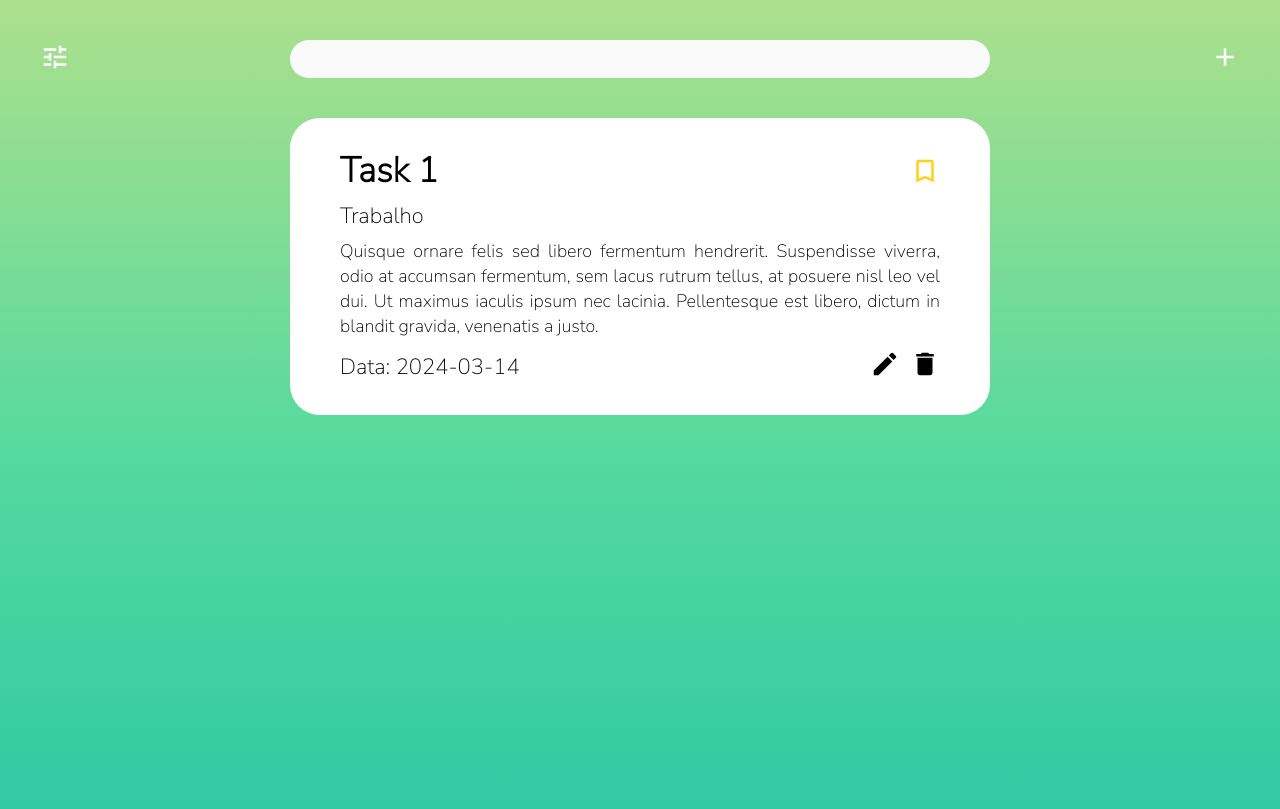
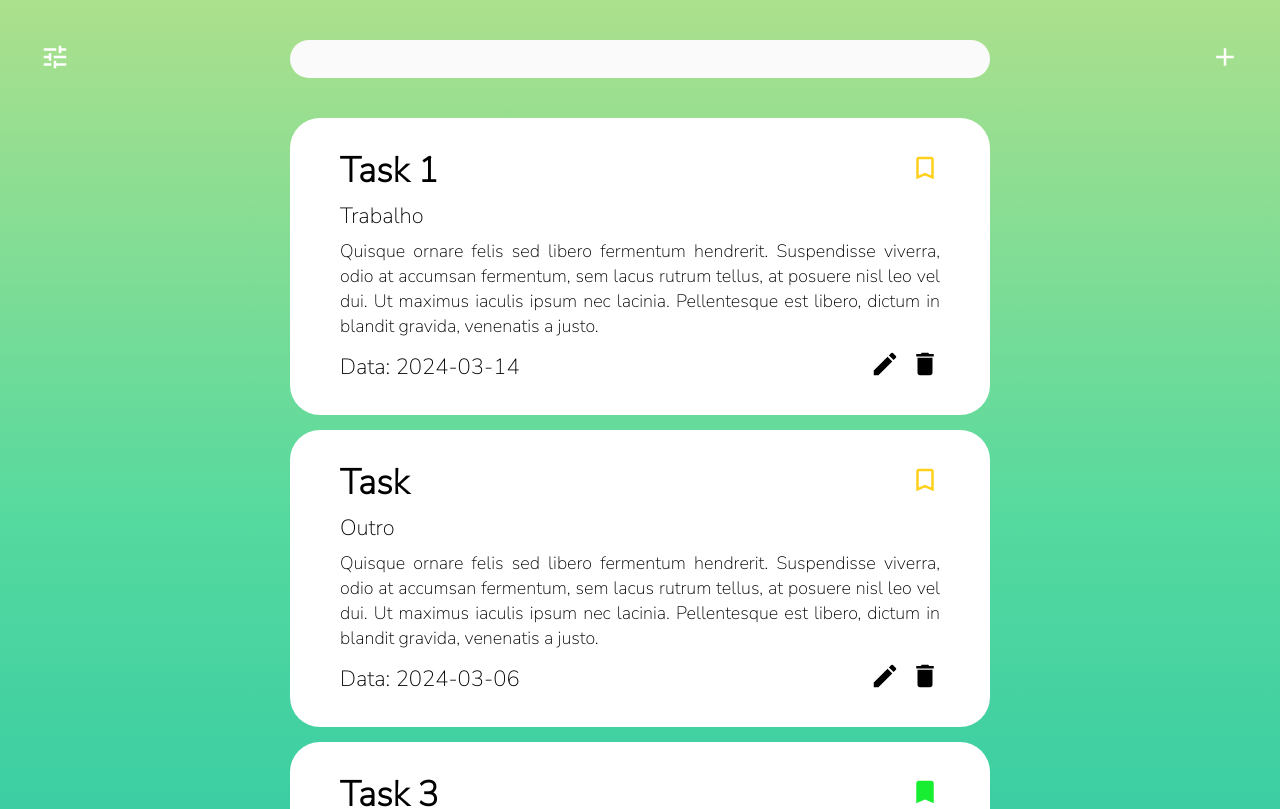
Before and after one commit to patricia-diasr/todo, a React (Create React App) app: page / in a window 1280 px wide. Shown: the top 809 px of the page. Built offline with nearby package versions, Linux system fonts and the light colour scheme; data requests are answered from the project's data file; the HTML template or start-up script is replaced by a standard one.

Commit message:
Valores padrão, função de filtragem padrão e status de completed

```diff
--- a/db.json
+++ b/db.json
@@ -12,7 +12,38 @@
         "name": "Média"
       },
       "description": "Quisque ornare felis sed libero fermentum hendrerit. Suspendisse viverra, odio at accumsan fermentum, sem lacus rutrum tellus, at posuere nisl leo vel dui. Ut maximus iaculis ipsum nec lacinia. Pellentesque est libero, dictum in blandit gravida, venenatis a justo.",
-      "date": "2024-03-14"
+      "date": "2024-03-14",
+      "completed": false
+    },
+    {
+      "id": "6eff",
+      "name": "Task",
+      "category": {
+        "id": "4",
+        "name": "Outro"
+      },
+      "importance": {
+        "id": "B",
+        "name": "Média"
+      },
+      "description": "Quisque ornare felis sed libero fermentum hendrerit. Suspendisse viverra, odio at accumsan fermentum, sem lacus rutrum tellus, at posuere nisl leo vel dui. Ut maximus iaculis ipsum nec lacinia. Pellentesque est libero, dictum in blandit gravida, venenatis a justo.",
+      "completed": false,
+      "date": "2024-03-06"
+    },
+    {
+      "id": "7d70",
+      "name": "Task 3",
+      "category": {
+        "id": "1",
+        "name": "Faculdade"
+      },
+      "importance": {
+        "id": "C",
+        "name": "Baixa"
+      },
+      "completed": true,
+      "description": "Quisque ornare felis sed libero fermentum hendrerit. Suspendisse viverra, odio at accumsan fermentum, sem lacus rutrum tellus, at posuere nisl leo vel dui. Ut maximus iaculis ipsum nec lacinia. Pellentesque est libero, dictum in blandit gravida, venenatis a justo.",
+      "date": "2024-03-20"
     }
   ],
   "categories": [
--- a/src/App.js
+++ b/src/App.js
@@ -46,6 +46,16 @@ function App() {
   }
 
   function addTask(task) {
+    task.name ??= "Sem nome";
+    task.category ??= {
+      "id": "4",
+      "name": "Outro"
+    };
+    task.importance ??= {
+      "id": "C",
+      "name": "Baixa"
+    }
+    task.completed = false;
     fetch("http://localhost:5000/tasks", {
       method: "POST",
       headers: {
@@ -92,6 +102,40 @@ function App() {
     .catch( err => console.log(err) );
   }
 
+  function completeTask(id, completed) {
+    let update = {
+      "completed": !completed
+    }
+    fetch(`http://localhost:5000/tasks/${id}`, {
+      method: 'PATCH',
+      headers: {
+          'Content-Type': 'application/json',
+      },
+      body: JSON.stringify(update),
+    })
+    .then((resp) => resp.json())
+    .then((data) => {
+      setModalEdit(undefined);
+      setUpdateTasks(!updateTasks);
+    })
+  }
+
+  function sortTaks() {
+    let tasksSorted = tasks;
+    tasksSorted.sort((a, b) => {
+      if (a.completed !== b.completed) {
+        return a.completed ? 1 : -1;
+      }
+      if (a.completed) {
+        const dateA = new Date(a.date);
+        const dateB = new Date(b.date);
+        return dateA - dateB;
+      }
+      return 0;
+    });
+    return tasksSorted;
+  }
+
   return (
     <div className="App">
       {modalAdd &&
@@ -114,8 +158,8 @@ function App() {
 
       <Toolbar openAdd={openAdd} />
       <Container>
-        { tasks.length > 0 &&
-          tasks.map((task) => (
+        { sortTaks().length > 0 &&
+          sortTaks().map((task) => (
             <Todo
               id={task.id}
               name={task.name}
@@ -123,9 +167,11 @@ function App() {
               importance={task.importance.id}
               description={task.description}
               date={task.date}
+              completed = {task.completed}
               key={task.id}
               openEdit={openEdit}
               openDelete={openDelete}
+              completeTask={completeTask}
             />
           ))
         }
--- a/src/components/todo/Todo.js
+++ b/src/components/todo/Todo.js
@@ -1,7 +1,7 @@
 import styles from './Todo.module.css'
-import { MdOutlineBookmarkBorder, MdModeEditOutline, MdDelete } from "react-icons/md";
+import { MdOutlineBookmarkBorder, MdBookmark, MdModeEditOutline, MdDelete } from "react-icons/md";
 
-function Todo({ id, name, category, importance, description, date, openEdit, openDelete}) {
+function Todo({ id, name, category, importance, description, date, completed, openEdit, openDelete, completeTask}) {
     const editTask = () => {
         const task = {
             name: name,
@@ -21,7 +21,9 @@ function Todo({ id, name, category, importance, description, date, openEdit, ope
         <main className={styles.task}>
             <div className={styles.first_line}>
                 <h2>{name}</h2>
-                <MdOutlineBookmarkBorder className={`${styles[importance]}`}/>
+                <button onClick={()=>{completeTask(id, completed)}}>
+                    {completed ? <MdBookmark className={`${styles[importance]}`}/> : <MdOutlineBookmarkBorder className={`${styles[importance]}`}/>}
+                </button>
             </div>
             <p className={styles.category}>{category.name}</p>
             <p className={styles.description}>{description}</p>
--- a/src/components/todo/Todo.module.css
+++ b/src/components/todo/Todo.module.css
@@ -55,7 +55,7 @@ h2 {
     line-height: 30px;
 }
 
-.last_line button {
+.first_line button, .last_line button {
     background: none;
     border: none;
     cursor: pointer;
```
